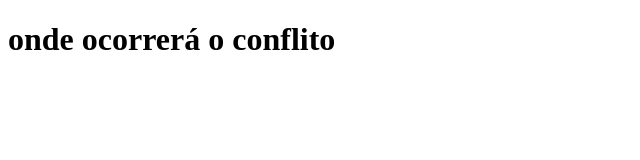
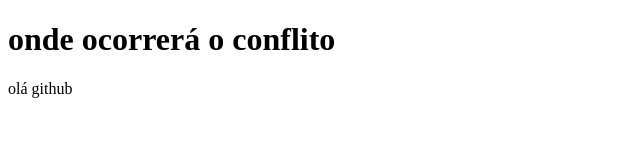
Before and after one commit to UserTeste007/conflitsolv, a plain HTML site: page index.html in a window 1280 px wide. Shown: the full height of the page, 0-640 px from the left. Drawn offline with Linux system fonts and the light colour scheme.

Commit message:
modificado o arquivo index.html

```diff
--- a/index.html
+++ b/index.html
@@ -8,5 +8,6 @@
 </head>
 <body>
     <h1>onde ocorrerá o conflito</h1>
+    <p>olá github</p>
 </body>
 </html>
```
